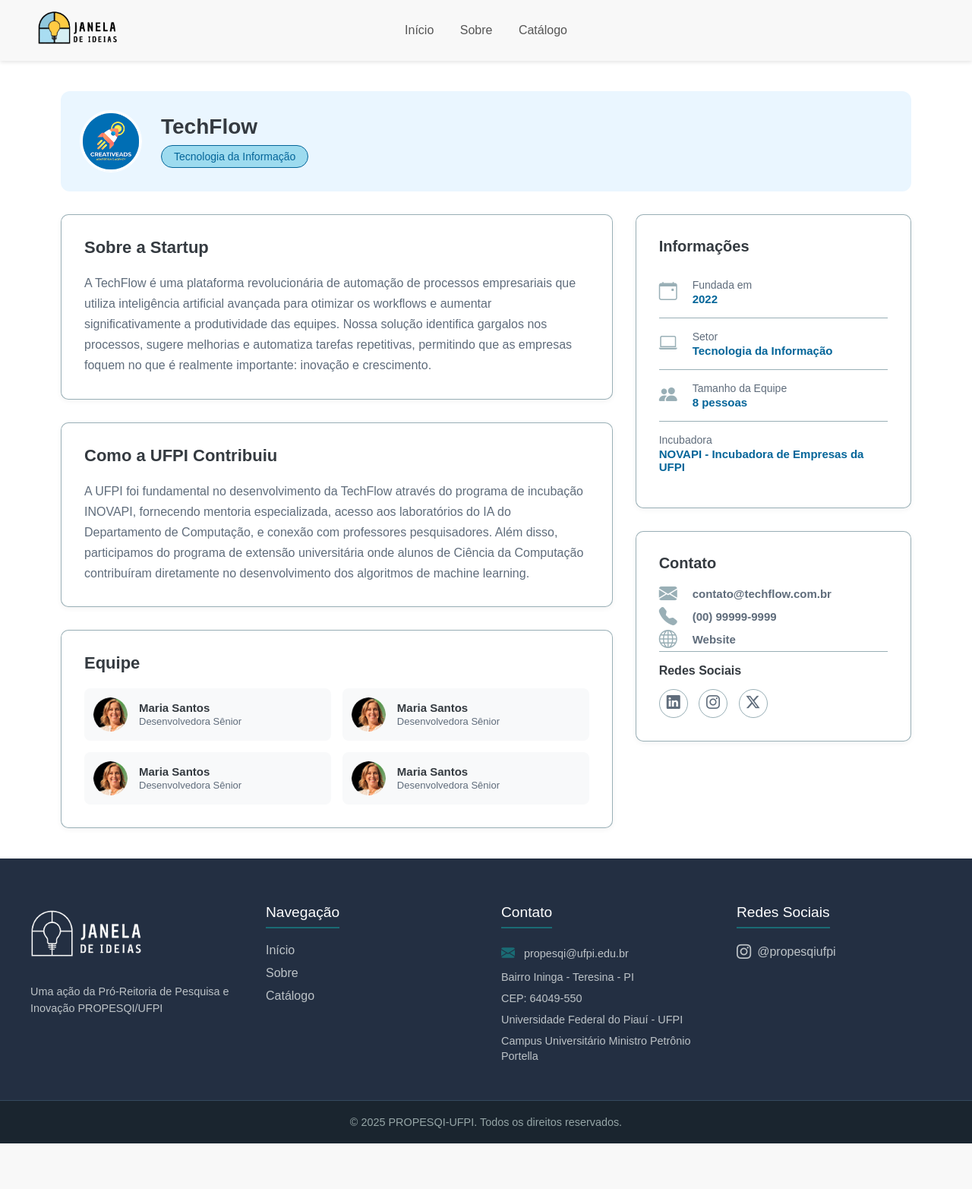
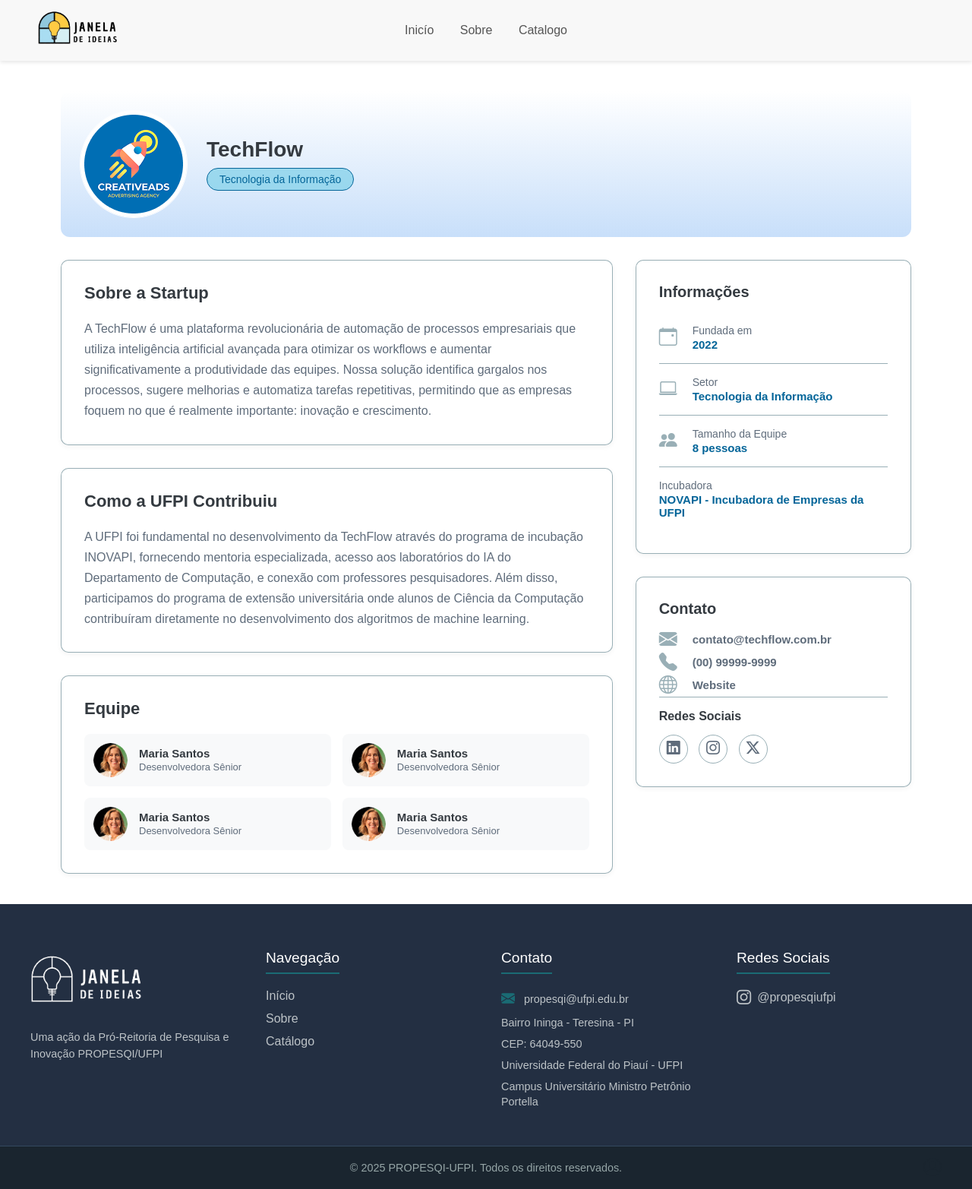
Before and after one commit to crislymss/Janela_Ideias, a Python web app: template templates/perfil.html in a window 1280 px wide. Shown: the whole page at 76% size. Before the commit the page ends 1505 px from the top, so only its background shows below. Run offline with Jinja, Linux system fonts and the light colour scheme; the template is opened without the code that fills it, so the values that code supplies are empty; some web fonts are replaced.

Commit message:
fix: correção de bugs nas telas

```diff
--- a/static/css/footer.css
+++ b/static/css/footer.css
@@ -96,10 +96,29 @@ footer {
 
 .footer-bottom {
   background-color: #1a252f;
-  text-align: center;
+  text-align: center; /* Isso garante que seu texto fique no centro */
   padding: 20px 0;
   margin-top: 40px;
   border-top: 1px solid #34495e;
+  position: relative; /* Essencial para o posicionamento do ícone */
+}
+
+.footer-icon {
+  position: absolute; /* Tira o ícone do fluxo normal */
+  right: 40px;      /* Distância da borda direita */
+  top: 50%;         /* Alinha o topo do ícone ao meio do container */
+  transform: translateY(-50%); /* Centraliza o ícone verticalmente de forma precisa */
+}
+
+/* Estilos de cor e tamanho do ícone (pode manter como estava) */
+.footer-icon i {
+  font-size: 1.5rem;
+  color: #1a252f;
+  transition: color 0.3s ease;
+}
+
+.footer-icon:hover i {
+  color: white;
 }
 
 .footer-bottom p {
--- a/static/css/hero.css
+++ b/static/css/hero.css
@@ -42,6 +42,7 @@
 }
 
 .btn-primary {
+    text-decoration: none;
     background: rgb(229, 229, 229);
     color: #165961;
 }
@@ -53,6 +54,7 @@
 }
 
 .btn-secondary {
+    text-decoration: none;
     background-color: rgba(255, 255, 255, 0.1);
     color: rgb(229, 229, 229);
     border: white 1px solid;
--- a/static/css/perfil.css
+++ b/static/css/perfil.css
@@ -22,15 +22,15 @@ body.perfil-page {
 .startup-banner {
     display: flex;
     align-items: center;
-    background-color: #eaf6ff;
+    background-image: linear-gradient(to bottom, transparent, #c8dffa);
     padding: 25px;
     border-radius: 12px;
     margin-bottom: 30px;
 }
 
 .startup-logo {
-    width: 80px;
-    height: 80px;
+    width: 140px;
+    height: 140px;
     border-radius: 50%;
     margin-right: 25px;
     border: 1px solid white;
@@ -70,7 +70,7 @@ body.perfil-page {
     box-shadow: 0 2px 7px rgba(0, 0, 0, 0.05);
     margin-bottom: 30px;
 }
-/* Remove a margem do último card para não criar espaço extra */
+
 .main-details .card:last-child {
     margin-bottom: 0;
 }
--- a/templates/perfil.html
+++ b/templates/perfil.html
@@ -29,9 +29,9 @@
             </a>
         </div>
         <nav>
-            <a href="home.html">Início</a>
+            <a href="home.html">Inicío</a>
             <a href="home.html#sobre">Sobre</a>
-            <a href="home.html#catalogo">Catálogo</a>
+            <a href="catalogo.html">Catalogo</a>
         </nav>
     </header>
 
@@ -196,7 +196,7 @@
                 <ul>
                     <li><a href="home.html">Início</a></li>
                     <li><a href="home.html#sobre">Sobre</a></li>
-                    <li><a href="#">Catálogo</a></li>
+                    <li><a href="catalogo.html">Catálogo</a></li>
                 </ul>
             </div>
 
@@ -214,7 +214,7 @@
             <div class="footer-section">
                 <h3>Redes Sociais</h3>
                 <div class="social-links">
-                    <a href="#" class="social-link">
+                    <a href="https://www.instagram.com/propesqiufpi" class="social-link">
                         <i class="bi bi-instagram"></i> @propesqiufpi
                     </a>
                 </div>
@@ -223,6 +223,7 @@
 
         <div class="footer-bottom">
             <p>© 2025 PROPESQI-UFPI. Todos os direitos reservados.</p>
+            <a href="#" class="footer-icon" title="Acessar o painel do admin"><i class="bi bi-person-circle"></i></a>
         </div>
     </footer>
 
```
Also changed, not shown: templates/catalogo.html (+6 -5 lines), templates/home.html (+8 -8 lines).
